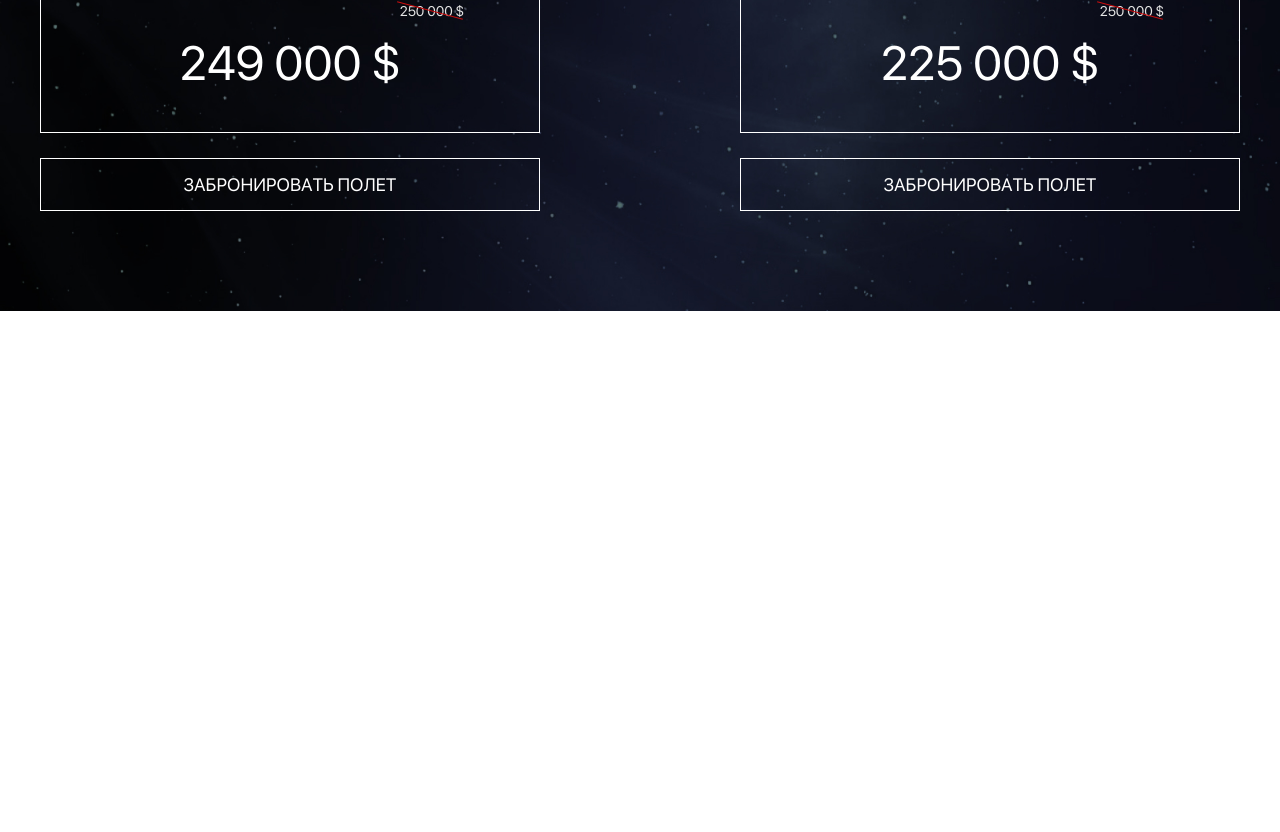
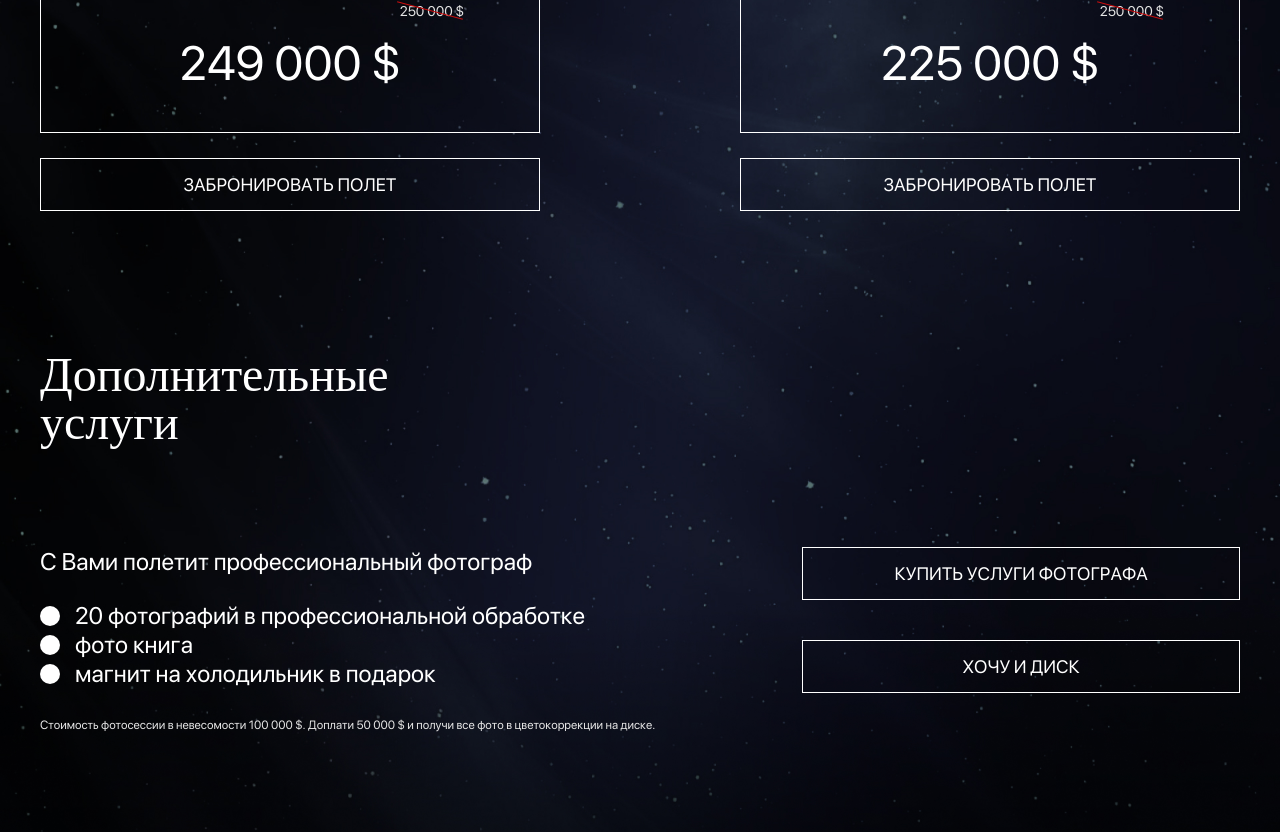
Before and after one commit to Royal-Aver/space-tourism, a website: page src/index.html in a window 1280 px wide. Shown: the part 5498-6330 px from the top of the page. Before the commit the page ends 5809 px from the top, so only its background shows below. Drawn offline with nearby package versions, Linux system fonts and the light colour scheme; files that its build step writes are made by us from their sources; files whose address does not match are found by name; a web font is replaced by a local one.

Commit message:
added div services

```diff
--- a/gulp/version.json
+++ b/gulp/version.json
@@ -1,3 +1,3 @@
 {
-    "main": "20220227173919"
+    "main": "20220227181149"
 }
--- a/src/html/offers.html
+++ b/src/html/offers.html
@@ -57,6 +57,47 @@
       </li>
     </ul>
 
+    <!-- special------------->
 
+    <div class="offers__services services">
+      <h2 class="services__title title">
+        Дополнительные <br> услуги
+      </h2>
+
+      <div class="services__content">
+        <div class="services__left-text">
+          <h4 class="services__name">
+            С Вами полетит профессиональный фотограф
+          </h4>
+          <div class="services__text">
+            <p>
+              20 фотографий в профессиональной обработке
+            </p>
+            <p>
+              фото книга
+            </p>
+            <p>
+              магнит на холодильник в подарок
+            </p>
+          </div>
+        </div>
+
+        <div class="services__right-buttons">
+          <button class="services__btn btn">
+            купить услуги фотографа
+          </button>
+          <button class="services__btn btn">
+            хочу и диск
+          </button>
+        </div>
+      </div>
+
+    <p class="services__footnote">
+      Стоимость фотосессии в невесомости 100 000 $. Доплати 50 000 $ и получи все фото в цветокоррекции на диске.
+    </p>
+
+        <!-- services ------------->
+
+    </div>
   </div>
 </section>
--- a/src/scss/blocks/offers.scss
+++ b/src/scss/blocks/offers.scss
@@ -6,6 +6,7 @@
 .special {
   display: flex;
   justify-content: space-between;
+  margin-bottom: 140px;
 }
 
 .special__item {
@@ -63,3 +64,54 @@
   font-size: 48px;
   line-height: 57px;
 }
+
+//----special------------------
+
+.services__content {
+  display: flex;
+  justify-content: space-between;
+  margin-bottom: 25px;
+}
+
+.services__name,
+.services__text {
+  font-size: 24px;
+  line-height: 29px;
+}
+
+.services__name {
+  margin-bottom: 25px;
+  font-weight: 400;
+}
+
+.services__text {
+  margin-left: 35px;
+
+  & p {
+    position: relative;
+
+    &::before {
+      content: "";
+      position: absolute;
+      top: 50%;
+      transform: translate(0, -50%);
+      left: -35px;
+      width: 20px;
+      height: 20px;
+      background-color: $white;
+      border-radius: 50%;
+    }
+  }
+}
+
+.services__btn:not(:last-child) {
+  margin-bottom: 40px;
+}
+
+.services__footnote {
+  font-size: 12px;
+  line-height: 14px;
+  color: $gray;
+}
+
+//------- services ------------------
```
Also changed, not shown: dist/about.html, dist/css/style.css, dist/css/style.min.css, dist/img/offers/Group 15.jpg (deleted), dist/img/offers/Group 15.webp (deleted), dist/index.html.
